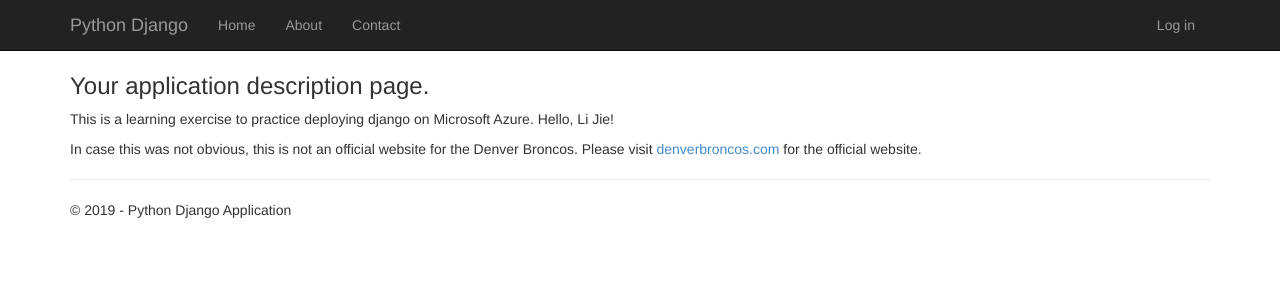
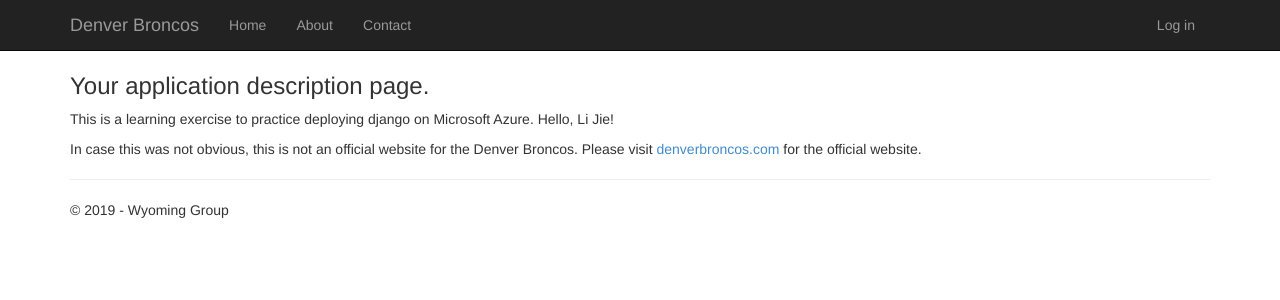
Before and after one commit to kusl/denverbroncos, a Django app: page /about in a window 1280 px wide. Shown: the top 300 px of the page. Run offline with Django 3.2, Linux system fonts and the light colour scheme; some libraries are stand-ins or nearby versions.

Commit message:
update layout
call the website denver broncos
add lang en-US

```diff
--- a/Application/app/templates/app/layout.html
+++ b/Application/app/templates/app/layout.html
@@ -1,5 +1,5 @@
 <!DOCTYPE html>
-<html>
+<html lang="en-US">
 <head>
     <meta charset="utf-8"/>
     <meta name="viewport" content="width=device-width, initial-scale=1.0">
@@ -19,7 +19,7 @@
                 <span class="icon-bar"></span>
                 <span class="icon-bar"></span>
             </button>
-            <a href="/" class="navbar-brand">Python Django</a>
+            <a href="/" class="navbar-brand">Denver Broncos</a>
         </div>
         <div class="navbar-collapse collapse">
             <ul class="nav navbar-nav">
@@ -36,7 +36,7 @@
     {% block content %}{% endblock %}
     <hr/>
     <footer>
-        <p>&copy; {{ year }} - Python Django Application</p>
+        <p>&copy; {{ year }} - Wyoming Group</p>
     </footer>
 </div>
 
```
